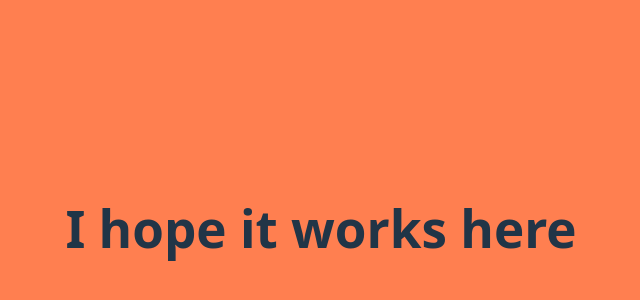
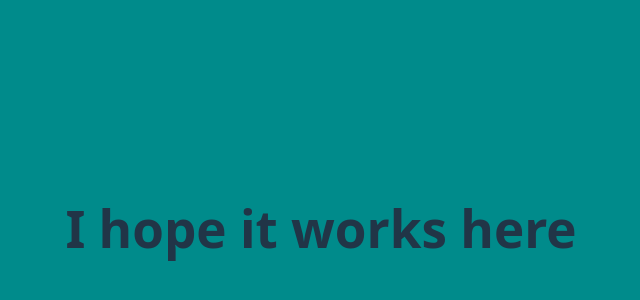
Before and after one commit to Basudev-Pokharel/github-actions-survives-vercel-fails, a React (Vite) app: page / in a window 1280 px wide. Shown: the part 172-472 px from the top of the page, without its empty margins (319-959 px from the left). Built offline with nearby package versions, Linux system fonts and the light colour scheme.

Commit message:
GitHub Actions: “Looks good champ.”

```diff
--- a/src/index.css
+++ b/src/index.css
@@ -28,7 +28,7 @@ body {
   place-items: center;
   min-width: 320px;
   min-height: 100vh;
-  background-color: coral;
+  background-color: DarkCyan;
 }
 
 h1 {
```
Also changed, not shown: 1 other file (tests, documents, lock files or other folders).
